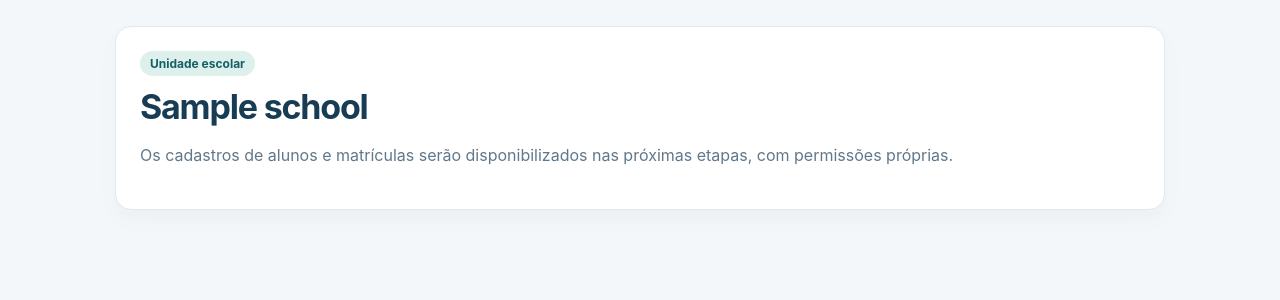
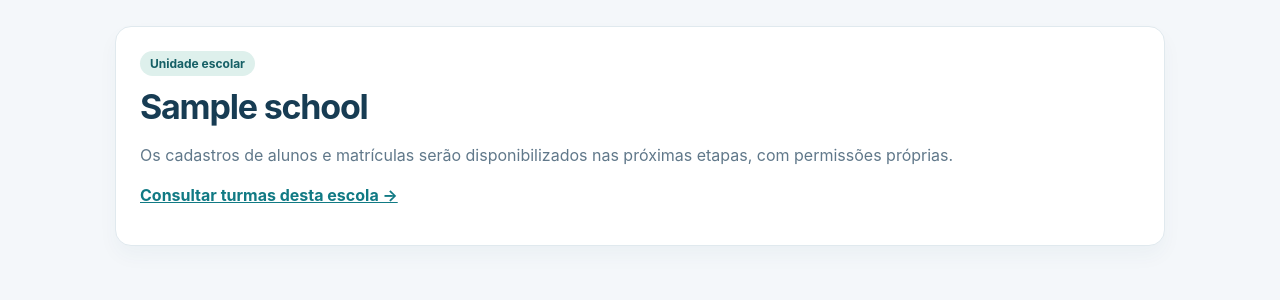
Before and after one commit to astutigestaodeti-tech/astuti-escolar, a Laravel app: template resources/views/schools/show.blade.php in a window 1280 px wide. Shown: the part 151-451 px from the top of the page. Run offline with Laravel 12, Linux system fonts and the light colour scheme; the template is opened without the code that fills it: most values are stand-ins (such as "Sample title", 1, 10 or a date in 2020).

Commit message:
feat(escolas): integrar turmas autorizadas e isolamento na interface

```diff
--- a/resources/views/schools/show.blade.php
+++ b/resources/views/schools/show.blade.php
@@ -9,6 +9,7 @@
             <span class="pill">Unidade escolar</span>
             <h1>{{ $school->name }}</h1>
             <p class="muted">Os cadastros de alunos e matrículas serão disponibilizados nas próximas etapas, com permissões próprias.</p>
+            <p><a class="back" href="{{ route('school.classes.index', ['municipio' => $municipality->slug, 'escola' => $school->id]) }}">Consultar turmas desta escola →</a></p>
         </section>
     </div>
 @endsection
```
